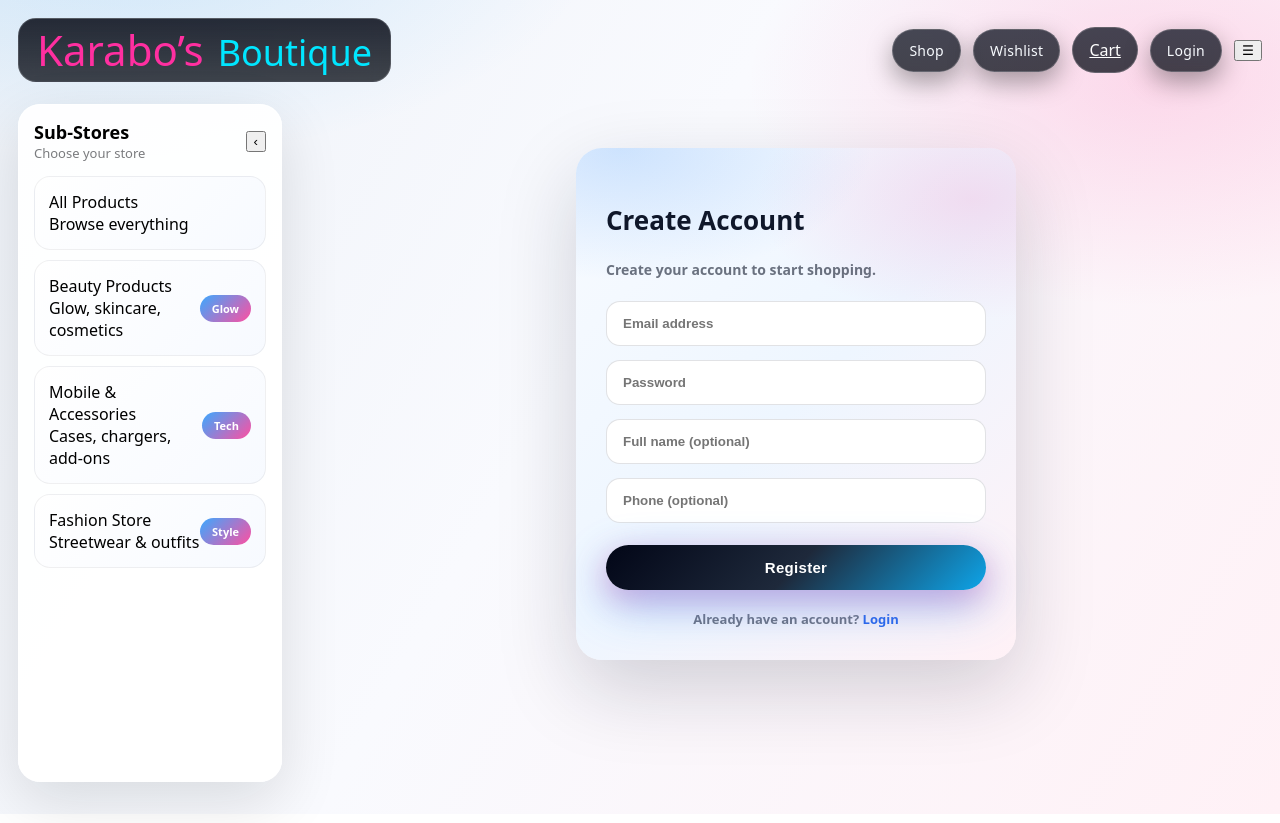
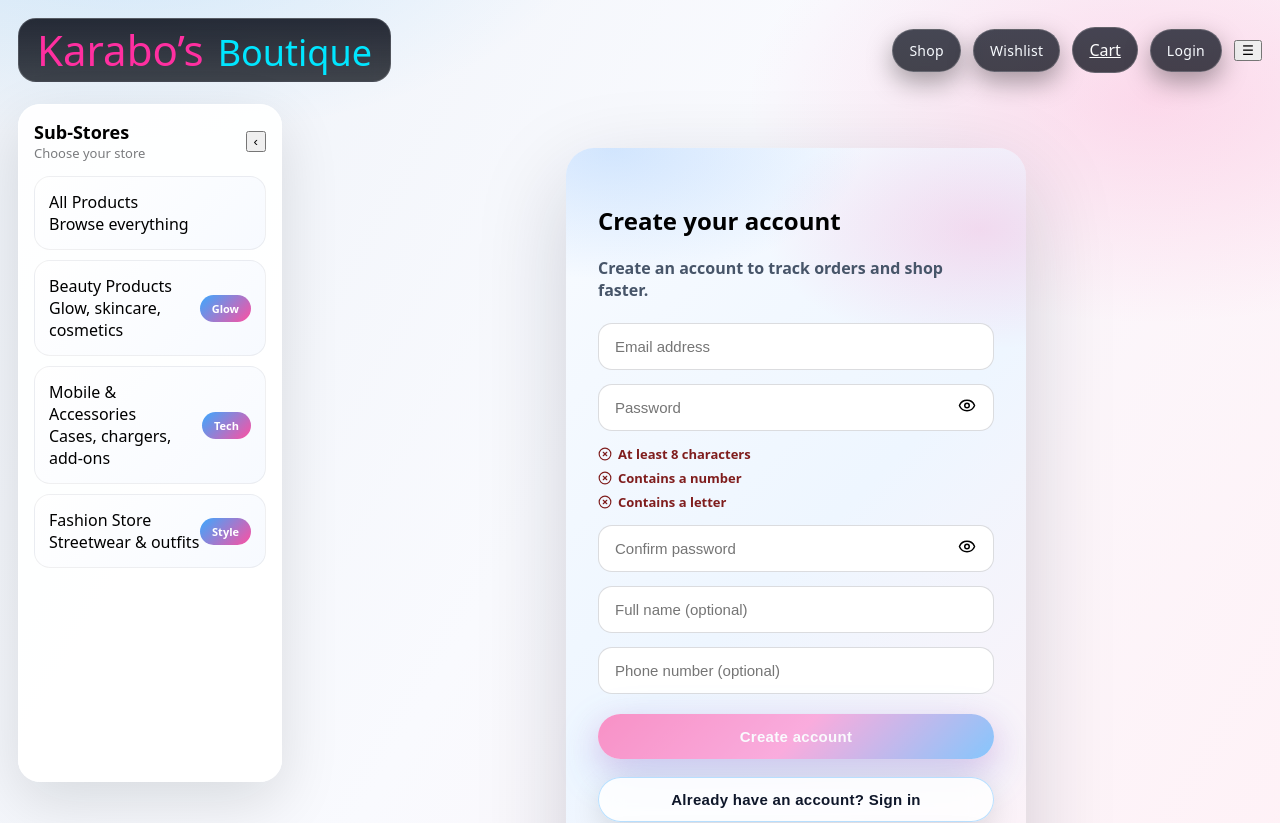
Before and after one commit to yvesf022/kkkkkk, a Next.js app: page /register in a window 1280 px wide. Shown: the top 823 px of the page. Built offline with nearby package versions, Linux system fonts and the light colour scheme; no server answers.

Commit message:
feat(register): amazon-style password confirmation and validation UX

```diff
--- a/app/register/page.tsx
+++ b/app/register/page.tsx
@@ -1,21 +1,58 @@
 "use client";
 
-import { useState } from "react";
+import { useState, useMemo } from "react";
 import { useRouter } from "next/navigation";
 import toast from "react-hot-toast";
+import { Eye, EyeOff, CheckCircle, XCircle } from "lucide-react";
 
 export default function RegisterPage() {
   const router = useRouter();
 
   const [email, setEmail] = useState("");
   const [password, setPassword] = useState("");
+  const [confirmPassword, setConfirmPassword] = useState("");
   const [fullName, setFullName] = useState("");
   const [phone, setPhone] = useState("");
+
+  const [showPassword, setShowPassword] = useState(false);
+  const [showConfirm, setShowConfirm] = useState(false);
+
   const [loading, setLoading] = useState(false);
+  const [error, setError] = useState<string | null>(null);
+  const [success, setSuccess] = useState<string | null>(null);
+
+  // ✅ Amazon-style password rules
+  const passwordRules = useMemo(() => {
+    return {
+      length: password.length >= 8,
+      number: /\d/.test(password),
+      letter: /[a-zA-Z]/.test(password),
+    };
+  }, [password]);
+
+  const passwordValid =
+    passwordRules.length &&
+    passwordRules.number &&
+    passwordRules.letter;
+
+  const passwordsMatch =
+    password.length > 0 &&
+    confirmPassword.length > 0 &&
+    password === confirmPassword;
+
+  const canSubmit =
+    email &&
+    passwordValid &&
+    passwordsMatch &&
+    !loading;
 
   const handleRegister = async (e: React.FormEvent) => {
     e.preventDefault();
+    if (!canSubmit) return;
+
     setLoading(true);
+    setError(null);
+    setSuccess(null);
 
     try {
       const payload = {
@@ -29,9 +66,7 @@ export default function RegisterPage() {
         `${process.env.NEXT_PUBLIC_API_URL}/api/auth/register`,
         {
           method: "POST",
-          headers: {
-            "Content-Type": "application/json",
-          },
+          headers: { "Content-Type": "application/json" },
           credentials: "include",
           body: JSON.stringify(payload),
         }
@@ -43,70 +78,84 @@ export default function RegisterPage() {
         throw new Error(data.detail || "Registration failed");
       }
 
-      toast.success("Account created successfully");
+      setSuccess("Account created successfully. Redirecting to login…");
+      toast.success("Account created 🎉");
+
+      setTimeout(() => {
         router.push("/login");
+      }, 900);
     } catch (err: any) {
-      toast.error(err.message || "Registration failed");
+      const message =
+        err?.message || "Unable to create account. Please try again.";
+      setError(message);
+      toast.error(message);
     } finally {
       setLoading(false);
     }
   };
 
   return (
-    <div
+    <main
       style={{
-        minHeight: "70vh",
+        minHeight: "80vh",
         display: "grid",
         placeItems: "center",
+        padding: "24px",
       }}
     >
       <section
         style={{
           width: "100%",
-          maxWidth: 440,
-          borderRadius: 26,
-          padding: "32px 30px",
+          maxWidth: 460,
+          borderRadius: 28,
+          padding: "36px 32px",
           background: `
-            radial-gradient(
-              420px 220px at 10% 0%,
-              rgba(96,165,250,0.28),
-              transparent 60%
-            ),
-            radial-gradient(
-              360px 200px at 90% 10%,
-              rgba(244,114,182,0.20),
-              transparent 60%
-            ),
-            linear-gradient(
-              135deg,
-              #f8fbff,
-              #eef6ff,
-              #fff1f6
-            )
+            radial-gradient(420px 220px at 10% 0%, rgba(96,165,250,0.25), transparent 60%),
+            radial-gradient(360px 200px at 90% 10%, rgba(244,114,182,0.22), transparent 60%),
+            linear-gradient(135deg, #f8fbff, #eef6ff, #fff1f6)
           `,
-          boxShadow: "0 28px 80px rgba(15,23,42,0.18)",
+          boxShadow: "0 30px 90px rgba(15,23,42,0.18)",
         }}
       >
-        <h1
+        <h1 style={{ fontSize: 24, fontWeight: 900 }}>
+          Create your account
+        </h1>
+
+        <p style={{ marginTop: 6, color: "#475569", fontWeight: 600 }}>
+          Create an account to track orders and shop faster.
+        </p>
+
+        {/* ERROR */}
+        {error && (
+          <div
             style={{
-            fontSize: 26,
-            fontWeight: 900,
-            color: "#0f172a",
+              marginTop: 16,
+              padding: "10px 12px",
+              borderRadius: 12,
+              background: "#fee2e2",
+              color: "#7f1d1d",
+              fontWeight: 600,
             }}
           >
-          Create Account
-        </h1>
+            ❌ {error}
+          </div>
+        )}
 
-        <p
+        {/* SUCCESS */}
+        {success && (
+          <div
             style={{
-            marginTop: 6,
+              marginTop: 16,
+              padding: "10px 12px",
+              borderRadius: 12,
+              background: "#dcfce7",
+              color: "#14532d",
               fontWeight: 600,
-            fontSize: 14,
-            color: "rgba(15,23,42,0.6)",
             }}
           >
-          Create your account to start shopping.
-        </p>
+            ✅ {success}
+          </div>
+        )}
 
         <form
           onSubmit={handleRegister}
@@ -125,24 +174,117 @@ export default function RegisterPage() {
             style={{
               padding: "14px 16px",
               borderRadius: 14,
-              border: "1px solid rgba(15,23,42,0.12)",
-              fontWeight: 600,
+              border: "1px solid rgba(15,23,42,0.15)",
+              fontSize: 15,
             }}
           />
 
+          {/* PASSWORD */}
+          <div style={{ position: "relative" }}>
             <input
-            type="password"
+              type={showPassword ? "text" : "password"}
               placeholder="Password"
               value={password}
               onChange={(e) => setPassword(e.target.value)}
               required
               style={{
-              padding: "14px 16px",
+                width: "100%",
+                padding: "14px 44px 14px 16px",
                 borderRadius: 14,
-              border: "1px solid rgba(15,23,42,0.12)",
+                border: "1px solid rgba(15,23,42,0.15)",
+                fontSize: 15,
+              }}
+            />
+            <button
+              type="button"
+              onClick={() => setShowPassword((v) => !v)}
+              style={{
+                position: "absolute",
+                right: 12,
+                top: "50%",
+                transform: "translateY(-50%)",
+                background: "none",
+                border: "none",
+                cursor: "pointer",
+              }}
+            >
+              {showPassword ? <EyeOff size={18} /> : <Eye size={18} />}
+            </button>
+          </div>
+
+          {/* PASSWORD RULES */}
+          <div style={{ fontSize: 13, display: "grid", gap: 6 }}>
+            {[
+              { ok: passwordRules.length, label: "At least 8 characters" },
+              { ok: passwordRules.number, label: "Contains a number" },
+              { ok: passwordRules.letter, label: "Contains a letter" },
+            ].map((rule) => (
+              <div
+                key={rule.label}
+                style={{
+                  display: "flex",
+                  alignItems: "center",
+                  gap: 6,
+                  color: rule.ok ? "#166534" : "#7f1d1d",
                   fontWeight: 600,
                 }}
+              >
+                {rule.ok ? (
+                  <CheckCircle size={14} />
+                ) : (
+                  <XCircle size={14} />
+                )}
+                {rule.label}
+              </div>
+            ))}
+          </div>
+
+          {/* CONFIRM PASSWORD */}
+          <div style={{ position: "relative" }}>
+            <input
+              type={showConfirm ? "text" : "password"}
+              placeholder="Confirm password"
+              value={confirmPassword}
+              onChange={(e) => setConfirmPassword(e.target.value)}
+              required
+              style={{
+                width: "100%",
+                padding: "14px 44px 14px 16px",
+                borderRadius: 14,
+                border: passwordsMatch
+                  ? "1px solid #22c55e"
+                  : "1px solid rgba(15,23,42,0.15)",
+                fontSize: 15,
+              }}
             />
+            <button
+              type="button"
+              onClick={() => setShowConfirm((v) => !v)}
+              style={{
+                position: "absolute",
+                right: 12,
+                top: "50%",
+                transform: "translateY(-50%)",
+                background: "none",
+                border: "none",
+                cursor: "pointer",
+              }}
+            >
+              {showConfirm ? <EyeOff size={18} /> : <Eye size={18} />}
+            </button>
+          </div>
+
+          {!passwordsMatch && confirmPassword && (
+            <div
+              style={{
+                fontSize: 13,
+                color: "#7f1d1d",
+                fontWeight: 600,
+              }}
+            >
+              ❌ Passwords do not match
+            </div>
+          )}
 
           <input
             type="text"
@@ -152,55 +294,69 @@ export default function RegisterPage() {
             style={{
               padding: "14px 16px",
               borderRadius: 14,
-              border: "1px solid rgba(15,23,42,0.12)",
-              fontWeight: 600,
+              border: "1px solid rgba(15,23,42,0.15)",
+              fontSize: 15,
             }}
           />
 
           <input
-            type="text"
-            placeholder="Phone (optional)"
+            type="tel"
+            placeholder="Phone number (optional)"
             value={phone}
             onChange={(e) => setPhone(e.target.value)}
             style={{
               padding: "14px 16px",
               borderRadius: 14,
-              border: "1px solid rgba(15,23,42,0.12)",
-              fontWeight: 600,
+              border: "1px solid rgba(15,23,42,0.15)",
+              fontSize: 15,
             }}
           />
 
           <button
-            className="btn btnTech"
-            disabled={loading}
-            style={{ marginTop: 8 }}
+            type="submit"
+            disabled={!canSubmit}
+            className="btn btnPrimary"
+            style={{ marginTop: 6, opacity: canSubmit ? 1 : 0.6 }}
           >
-            {loading ? "Creating account…" : "Register"}
+            {loading ? "Creating account…" : "Create account"}
           </button>
         </form>
 
         <div
           style={{
-            marginTop: 20,
-            fontSize: 13,
-            fontWeight: 600,
-            color: "rgba(15,23,42,0.6)",
+            marginTop: 18,
+            display: "grid",
+            gap: 10,
+          }}
+        >
+          <button
+            type="button"
+            className="btn btnGhost"
+            onClick={() => router.push("/login")}
+          >
+            Already have an account? Sign in
+          </button>
+
+          <button
+            type="button"
+            className="btn btnGhost"
+            onClick={() => router.push("/")}
+          >
+            Continue shopping as guest
+          </button>
+        </div>
+
+        <p
+          style={{
+            marginTop: 22,
+            fontSize: 12,
+            color: "#64748b",
             textAlign: "center",
           }}
         >
-          Already have an account?{" "}
-          <a
-            href="/login"
-            style={{
-              fontWeight: 800,
-              color: "#2563eb",
-              textDecoration: "none",
-            }}
-          >
-            Login
-          </a>
-        </div>
+          🔒 Secure registration · Your data is protected
+        </p>
       </section>
-    </div>
+    </main>
   );
 }
```
Lines whose indentation alone changed are shown as unchanged.
